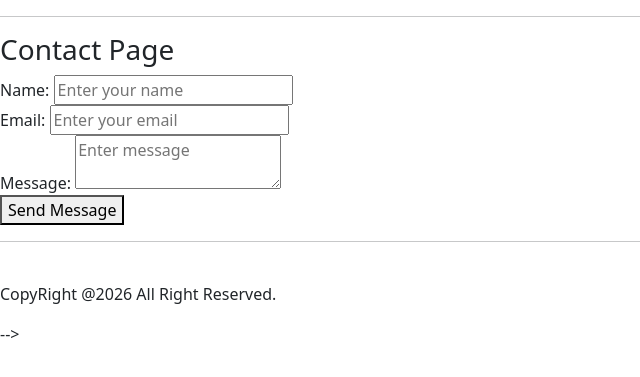
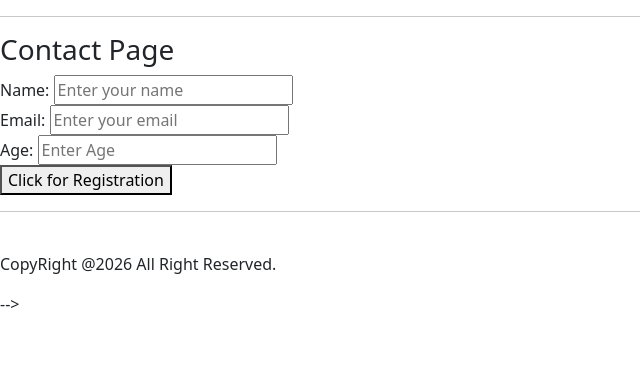
Before and after one commit to sonalsingh26-account/flask-project, a Flask app: page /contact in a window 1280 px wide. Shown: the part 153-530 px from the top of the page, without its empty margins (0-640 px from the left). Run offline with Flask 3, Linux system fonts and the light colour scheme; some libraries are stand-ins or nearby versions.

Commit message:
form validation and redirect on another page for success by url_for

```diff
--- a/app.py
+++ b/app.py
@@ -1,4 +1,4 @@
-from flask import Flask, render_template,request
+from flask import Flask, render_template,request, redirect , url_for
 
 app = Flask(__name__)
 
@@ -15,10 +15,23 @@ def contact():
 	if request.method =="POST":
 		name = request.form.get("username")
 		email = request.form.get("email")
-		message = request.form.get("message")
-		return f"Data received from post api {name}: {email}: {message}"
+		age = request.form.get("age")
+		if not name:
+			return "Name is required for registration"
+		if not email:
+			return "Email is reuired for registration"
+		if not age:
+			return "Age is required for registration"
+		if not age.isdigit():
+			return "Age must be integer"
 
+		#return redirect("/success")  #But this is not recommanded way to call direct end point while use function so in future endpoint change so not need to change in the redirect
+		return redirect("success")
 	return render_template("contact.html")
+
+@app.route("/success")
+def success():
+	return "Registration done successfully!!"
 
 @app.route("/search")   # This is GET method
 def search():
--- a/templates/contact.html
+++ b/templates/contact.html
@@ -11,9 +11,10 @@
 <input type="text" name="email" placeholder="Enter your email">
 </div>
 <div>
-<label>Message:</label>
-<textarea name="message" placeholder="Enter message"></textarea>
+<label>Age:</label>
+<input type="number" name="age" placeholder="Enter Age"></textarea>
 </div>
-<div><button type=submit>Send Message</button></div>
+<div><button type=submit>Click for Registration</button></div>
 </form>
+<!-- <h3>Registration done successfully!!</h3> -->
 {% endblock %}
```
